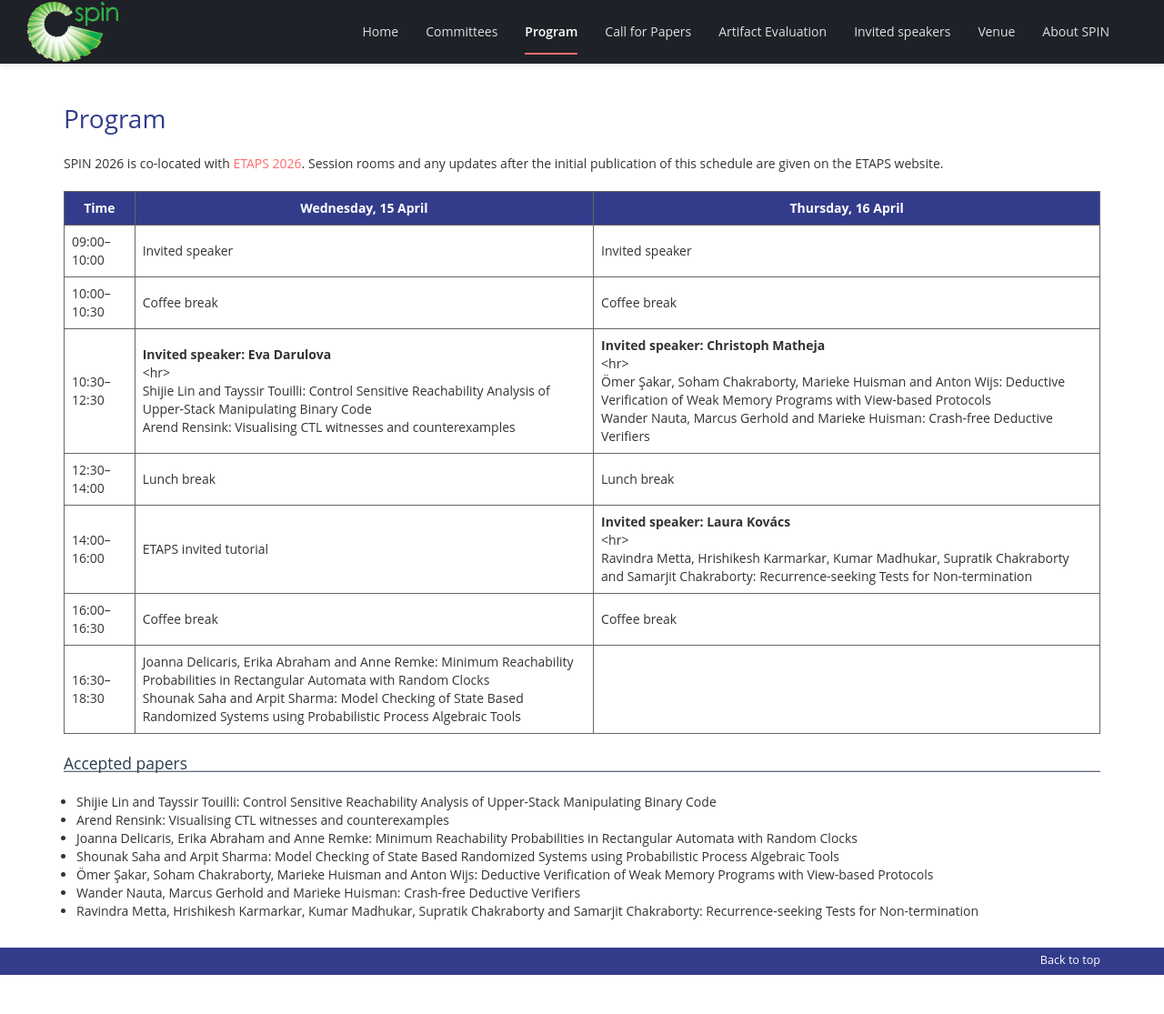
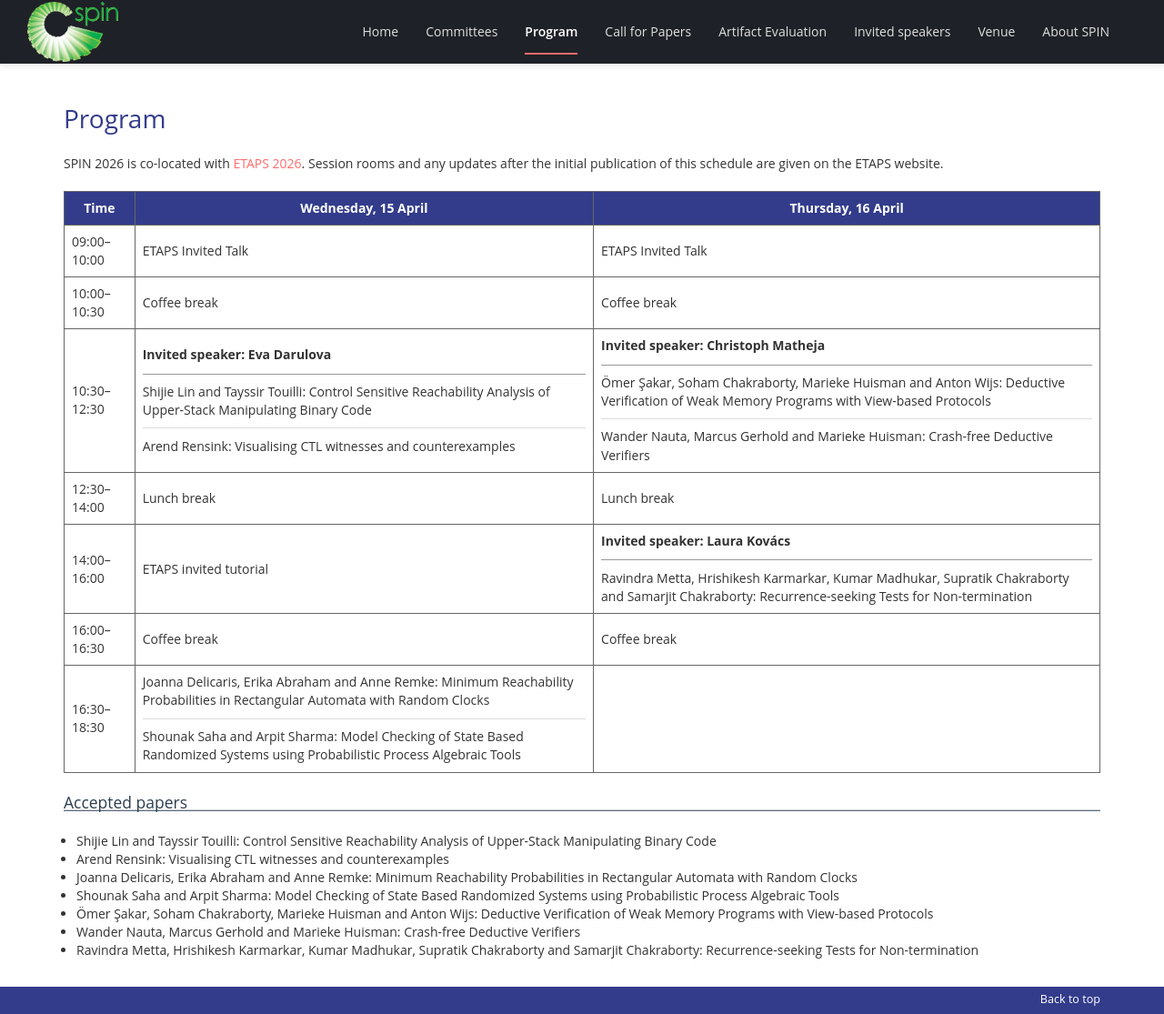
Before and after one commit to SPIN-web/SPIN2026, a Jekyll site: the page built from _pages/program.md, in a window 1280 px wide. Shown: the part 230-1345 px from the top of the page at 91% size. Built offline with Jekyll 4.4.1, drawn with Linux system fonts in a browser that asks for light colours; nearby versions of some CDN libraries; our own code applies the rules of GitHub Pages for plain Markdown files; before the commit the page ends 1302 px from its top, so only the background shows below that.

Commit message:
Refactor program schedule to use HTML table format for better clarity and styling; add CSS for internal separators and paper listings.

```diff
--- a/_pages/program.md
+++ b/_pages/program.md
@@ -8,15 +8,52 @@ order: 2
 
 SPIN 2026 is co-located with [ETAPS 2026](https://etaps.org/2026/). Session rooms and any updates after the initial publication of this schedule are given on the ETAPS website.
 
-| Time | Wednesday, 15 April | Thursday, 16 April |
-| ---- | ------------------- | ------------------ |
-| 09:00–10:00 | Invited speaker | Invited speaker |
-| 10:00–10:30 | Coffee break | Coffee break |
-| 10:30–12:30 | <strong>Invited speaker: Eva Darulova</strong><br><hr><br>Shijie Lin and Tayssir Touilli: Control Sensitive Reachability Analysis of Upper-Stack Manipulating Binary Code<br>Arend Rensink: Visualising CTL witnesses and counterexamples | <strong>Invited speaker: Christoph Matheja</strong><br><hr><br>Ömer Şakar, Soham Chakraborty, Marieke Huisman and Anton Wijs: Deductive Verification of Weak Memory Programs with View-based Protocols<br>Wander Nauta, Marcus Gerhold and Marieke Huisman: Crash-free Deductive Verifiers |
-| 12:30–14:00 | Lunch break | Lunch break |
-| 14:00–16:00 | ETAPS invited tutorial | <strong>Invited speaker: Laura Kovács</strong><br><hr><br>Ravindra Metta, Hrishikesh Karmarkar, Kumar Madhukar, Supratik Chakraborty and Samarjit Chakraborty: Recurrence-seeking Tests for Non-termination |
-| 16:00–16:30 | Coffee break | Coffee break |
-| 16:30–18:30 | Joanna Delicaris, Erika Abraham and Anne Remke: Minimum Reachability Probabilities in Rectangular Automata with Random Clocks<br>Shounak Saha and Arpit Sharma: Model Checking of State Based Randomized Systems using Probabilistic Process Algebraic Tools |  |
+<table>
+<thead>
+<tr>
+<th>Time</th>
+<th>Wednesday, 15 April</th>
+<th>Thursday, 16 April</th>
+</tr>
+</thead>
+<tbody>
+<tr>
+<td>09:00–10:00</td>
+<td>ETAPS Invited Talk</td>
+<td>ETAPS Invited Talk</td>
+</tr>
+<tr>
+<td>10:00–10:30</td>
+<td>Coffee break</td>
+<td>Coffee break</td>
+</tr>
+<tr>
+<td>10:30–12:30</td>
+<td><strong>Invited speaker: Eva Darulova</strong><div class="program-sep"></div><div class="program-paper">Shijie Lin and Tayssir Touilli: Control Sensitive Reachability Analysis of Upper-Stack Manipulating Binary Code</div><div class="program-paper">Arend Rensink: Visualising CTL witnesses and counterexamples</div></td>
+<td><strong>Invited speaker: Christoph Matheja</strong><div class="program-sep"></div><div class="program-paper">Ömer Şakar, Soham Chakraborty, Marieke Huisman and Anton Wijs: Deductive Verification of Weak Memory Programs with View-based Protocols</div><div class="program-paper">Wander Nauta, Marcus Gerhold and Marieke Huisman: Crash-free Deductive Verifiers</div></td>
+</tr>
+<tr>
+<td>12:30–14:00</td>
+<td>Lunch break</td>
+<td>Lunch break</td>
+</tr>
+<tr>
+<td>14:00–16:00</td>
+<td>ETAPS invited tutorial</td>
+<td><strong>Invited speaker: Laura Kovács</strong><div class="program-sep"></div><div class="program-paper">Ravindra Metta, Hrishikesh Karmarkar, Kumar Madhukar, Supratik Chakraborty and Samarjit Chakraborty: Recurrence-seeking Tests for Non-termination</div></td>
+</tr>
+<tr>
+<td>16:00–16:30</td>
+<td>Coffee break</td>
+<td>Coffee break</td>
+</tr>
+<tr>
+<td>16:30–18:30</td>
+<td><div class="program-paper">Joanna Delicaris, Erika Abraham and Anne Remke: Minimum Reachability Probabilities in Rectangular Automata with Random Clocks</div><div class="program-paper">Shounak Saha and Arpit Sharma: Model Checking of State Based Randomized Systems using Probabilistic Process Algebraic Tools</div></td>
+<td></td>
+</tr>
+</tbody>
+</table>
 
 ## Accepted papers
 
--- a/assets/css/main.css
+++ b/assets/css/main.css
@@ -156,6 +156,24 @@ table td {
 	background-color: #ffffff;
 }
 
+/* Program table: separators inside cells (markdown tables do not parse <hr> reliably) */
+table td .program-sep {
+	border: 0;
+	border-top: 1px solid #999;
+	margin: 0.75em 0 0.65em;
+	height: 0;
+	overflow: hidden;
+}
+table td .program-paper {
+	margin: 0;
+	line-height: 1.45;
+}
+table td .program-paper + .program-paper {
+	margin-top: 0.65em;
+	padding-top: 0.65em;
+	border-top: 1px solid #ddd;
+}
+
 ul.a {margin: 10px; padding: 10px; list-style-type: circle;}
 
 /* RESPONSIVE CSS ================================================== */
```
